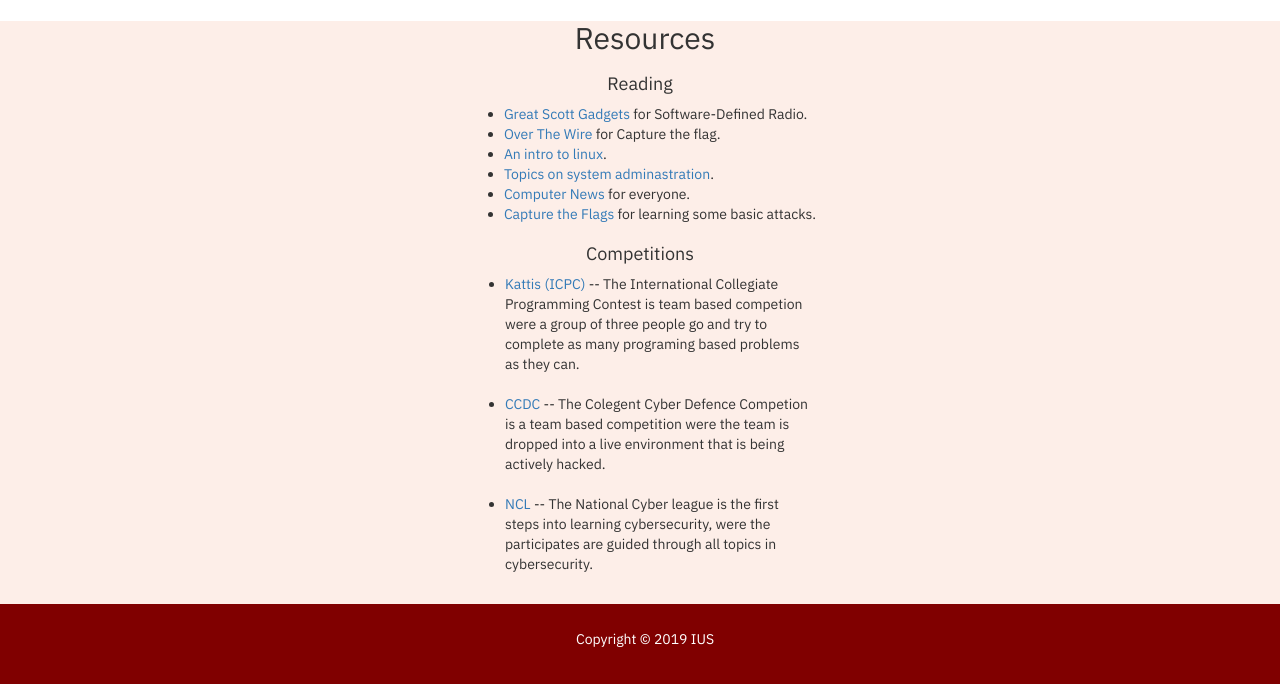
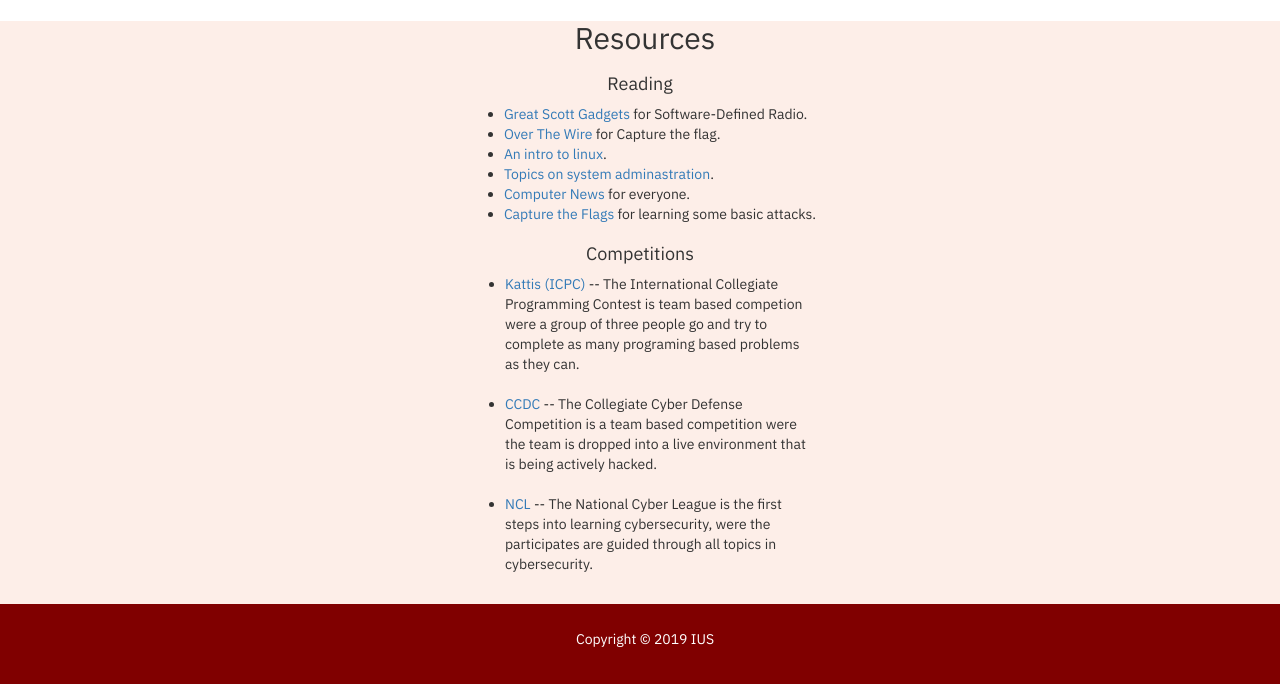
Before and after one commit to ius-csg/csghomepage, a Jekyll site: the page built from index.html, in a window 1280 px wide and 900 px high, scrolled down 2551 px, cut to the strip 216-900 px from the top of the window. Built offline with Jekyll 4.4.1, drawn with Linux system fonts in a browser that asks for light colours.

Commit message:
Spelling changes to NCL and CCDC

```diff
--- a/Gemfile
+++ b/Gemfile
@@ -8,7 +8,7 @@
 #
 # This will help ensure the proper Jekyll version is running.
 # Happy Jekylling!
-gem "jekyll", "~> 3.8.5"
+gem "jekyll", "~>4.0.0"
 
 # If you have any plugins, put them here!
 group :jekyll_plugins do
--- a/_includes/resources.html
+++ b/_includes/resources.html
@@ -29,11 +29,11 @@
             </li>
             <br/>
             <li>
-                <a href="https://www.nationalccdc.org/">CCDC</a> -- The Colegent Cyber Defence Competion is a team based competition were the team is dropped into a live environment that is being actively hacked.
+                <a href="https://www.nationalccdc.org/">CCDC</a> -- The Collegiate Cyber Defense Competition is a team based competition were the team is dropped into a live environment that is being actively hacked.
             </li>
             <br/>
             <li>
-                <a href="https://www.nationalcyberleague.org/">NCL</a> -- The National Cyber league is the first steps into learning cybersecurity, were the participates are guided through all topics in cybersecurity.
+                <a href="https://www.nationalcyberleague.org/">NCL</a> -- The National Cyber League is the first steps into learning cybersecurity, were the participates are guided through all topics in cybersecurity.
             </li>
             <br/>
         </ul>
```
